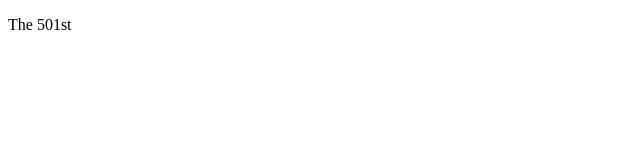
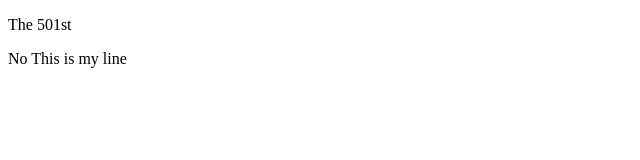
Before and after one commit to KachiYD/501st-practice, a plain HTML site: page index.html in a window 1280 px wide. Shown: the whole page, without its empty margins (0-640 px from the left). Drawn offline with Linux system fonts and the light colour scheme.

Commit message:
hello is my line now

```diff
--- a/index.html
+++ b/index.html
@@ -7,5 +7,6 @@
 </head>
 <body>
     <p>The 501st</p>
+    <div>No This is my line</div>
 </body>
 </html>
```
